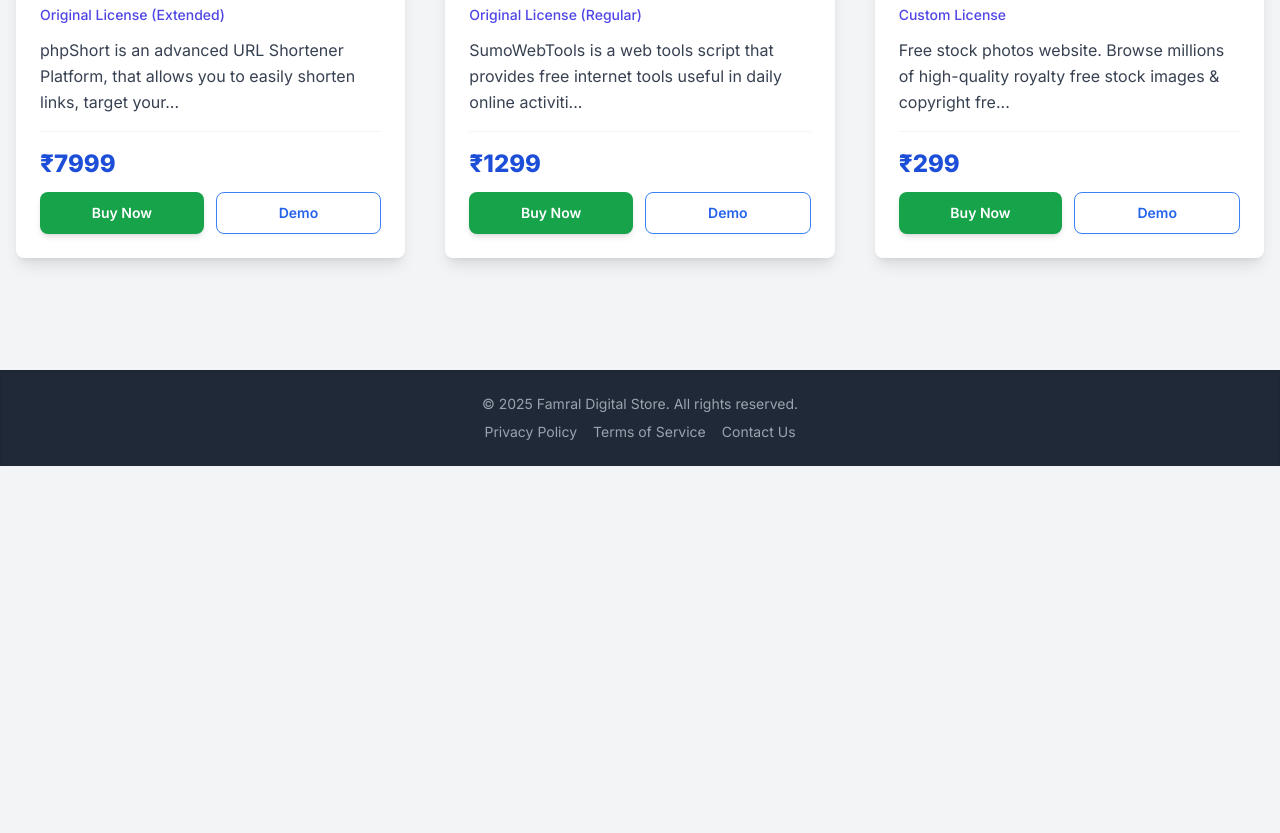
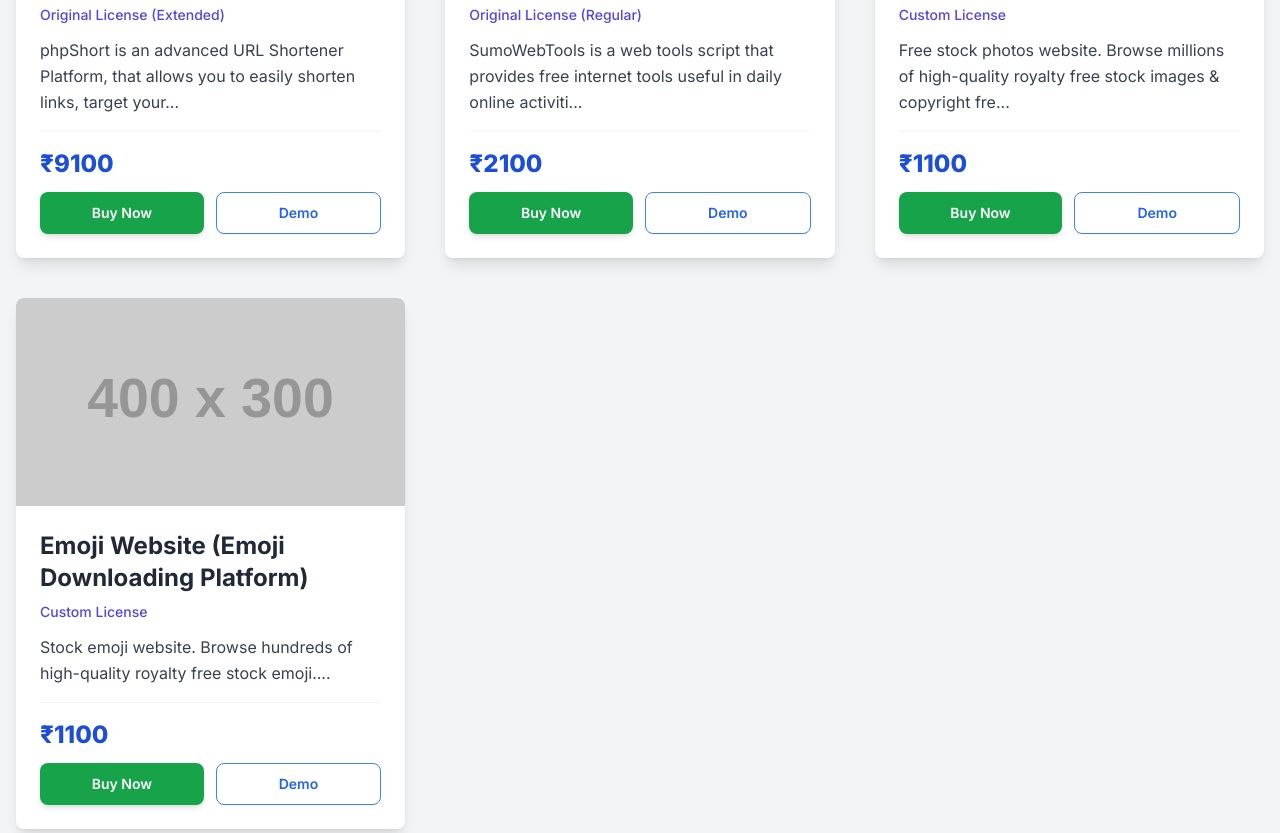
Before and after one commit to Famral/DigitalStore, a plain HTML site: page index.html in a window 1280 px wide. Shown: the part 543-1376 px from the top of the page. Before the commit the page ends 1009 px from the top, so only its background shows below. Drawn offline with nearby package versions, Linux system fonts and the light colour scheme; placeholder pictures from the web are drawn by us.

Commit message:
Update index.html

```diff
--- a/index.html
+++ b/index.html
@@ -1,3 +1,4 @@
+
 <!DOCTYPE html>
 <html lang="en">
 
@@ -28,10 +29,10 @@
 
 <body class="min-h-screen bg-gray-100 flex flex-col">
     <!-- Navbar -->
-    <nav class="bg-white-800 p-4 shadow-lg">
+    <nav class="bg-white p-4 shadow-lg">
         <div class="container mx-auto flex justify-between items-center flex-wrap">
             <!-- Simple href for the brand name -->
-            <a href="index.html"
+            <a href="/"
                 class="text-black text-2xl font-bold rounded-md px-3 py-1 hover:bg-gray-200 transition duration-200">
                 Famral Store
             </a>
@@ -79,7 +80,7 @@
                 id: 'prod1',
                 name: 'phpShort (URL Shortener Platform)',
                 description: 'phpShort is an advanced URL Shortener Platform, that allows you to easily shorten links, target your audience based on their location or platform, and provide analytics insights for the shortened links.',
-                price: 7999,
+                price: 9100,
                 category: 'Original License (Extended)',
                 imageUrl: 'https://placehold.co/400x300/F0F4F8/3B82F6?text=URL+Shortener',
             },
@@ -87,7 +88,7 @@
                 id: 'prod2',
                 name: 'SumoWebTools (Online Web Tools Script)',
                 description: 'SumoWebTools is a web tools script that provides free internet tools useful in daily online activities.',
-                price: 1299,
+                price: 2100,
                 category: 'Original License (Regular)',
                 imageUrl: 'https://placehold.co/400x300/F0F4F8/10B981?text=SumoWebTools',
             },
@@ -95,9 +96,17 @@
                 id: 'prod3',
                 name: 'Image Website (Stock Photo Platform)',
                 description: 'Free stock photos website. Browse millions of high-quality royalty free stock images & copyright free pictures.',
-                price: 299,
+                price: 1100,
                 category: 'Custom License',
                 imageUrl: 'https://placehold.co/400x300/F0F4F8/EF4444?text=Image+Website',
+            },
+            {
+                id: 'prod4',
+                name: 'Emoji Website (Emoji Downloading Platform)',
+                description: 'Stock emoji website. Browse hundreds of high-quality royalty free stock emoji.',
+                price: 1100,
+                category: 'Custom License',
+                imageUrl: 'https://placehold.co/400x300/F0F4F8/EF4444?text=Emoji+Website',
             },
         ];
 
```
